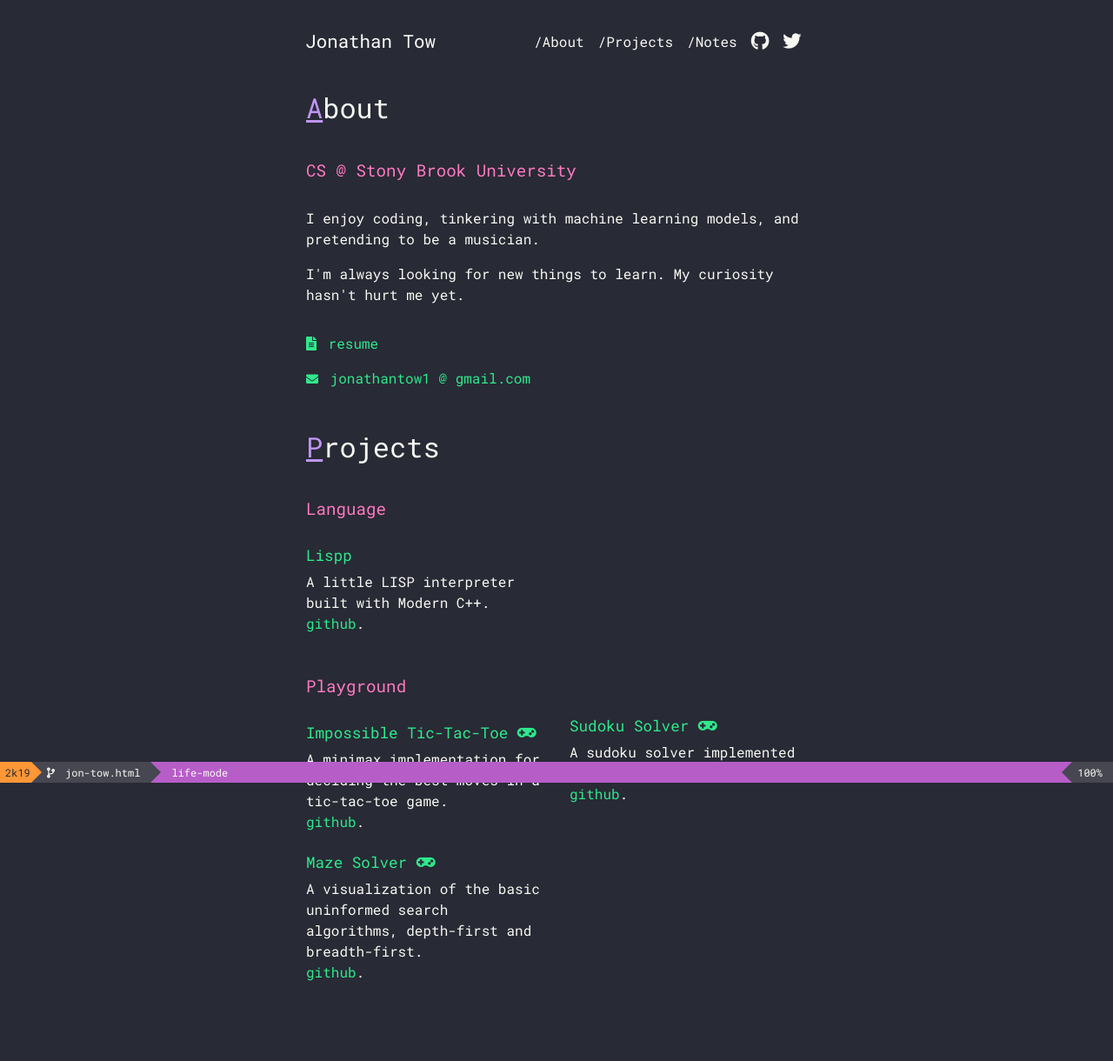
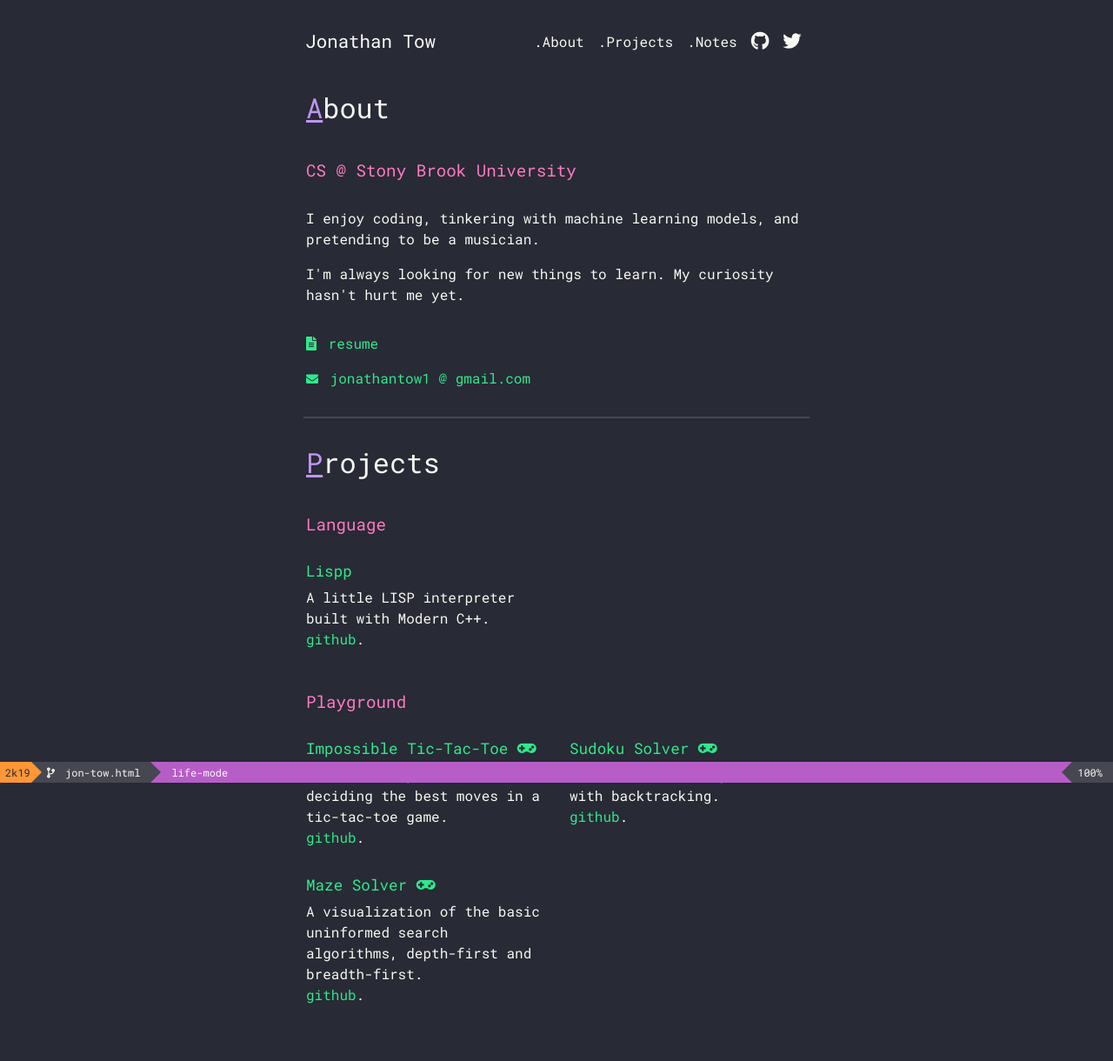
Before and after one commit to jon-tow/jon-tow.github.io, a Jekyll site: the page built from index.html, in a window 1280 px wide. Shown: the whole page at 87% size. Built offline with Jekyll 4.4.1, drawn with Linux system fonts in a browser that asks for light colours; before the commit the page ends 1194 px from its top, so only the background shows below that.

Commit message:
fix project alignment

```diff
--- a/_includes/_base/nav.html
+++ b/_includes/_base/nav.html
@@ -8,13 +8,13 @@
   <div class="collapse pt-0 pb-0 navbar-collapse" id="navbarNav">
     <ul class="navbar-nav ml-auto pr-2">
       <li class="nav-item">
-        <a class="nav-link" href="{{site.url}}#about">/About </a>
+        <a class="nav-link" href="{{site.url}}#about">.About </a>
       </li>
       <li class="nav-item">
-        <a class="nav-link" href="{{site.url}}#project"">/Projects</a>
+        <a class="nav-link" href="{{site.url}}#project"">.Projects</a>
       </li>
       <li class="nav-item"></li>
-      <a class="nav-link" href="{{site.url}}#notes">/Notes</a>
+      <a class="nav-link" href="{{site.url}}#notes">.Notes</a>
       </li>
       <li class="nav-item">
         <a class="nav-link" href="https://github.com/jon-tow">
--- a/_includes/_sections/about.html
+++ b/_includes/_sections/about.html
@@ -49,3 +49,7 @@
 
   <!-- End of Content -->
 </section>
+
+<div style="margin-top: 1em; height: 2px; width: 91%; background-color: #444758;">
+
+</div>
--- a/_includes/_sections/projects.html
+++ b/_includes/_sections/projects.html
@@ -16,7 +16,7 @@
     <!-- Note Projects Row -->
     <div class="project-row row pl-0">
       <!-- Column Content -->
-      <div class="project-item pt-2 col-sm">
+      <div class="project-item col-sm">
         <h4>
           <a href="https://github.com/jon-tow/lispp">
             Lispp
@@ -42,7 +42,7 @@
     <!-- Note Projects Row -->
     <div class="project-row row pl-0">
       <!-- Column Content -->
-      <div class="project-item pt-2 col-sm">
+      <div class="project-item col-sm">
         <h4>
           <a href="projects/impossible-tic-tac-toe/index.html">
             Impossible Tic-Tac-Toe <i class="fas fa-gamepad"></i>
--- a/css/main.css
+++ b/css/main.css
@@ -389,6 +389,7 @@ blockquote {
 /* Project Styling */
 .project-row {
   padding-left: var(--inner-left-align);
+  padding-top: 0.5em;
 }
 
 .project-item {
```
